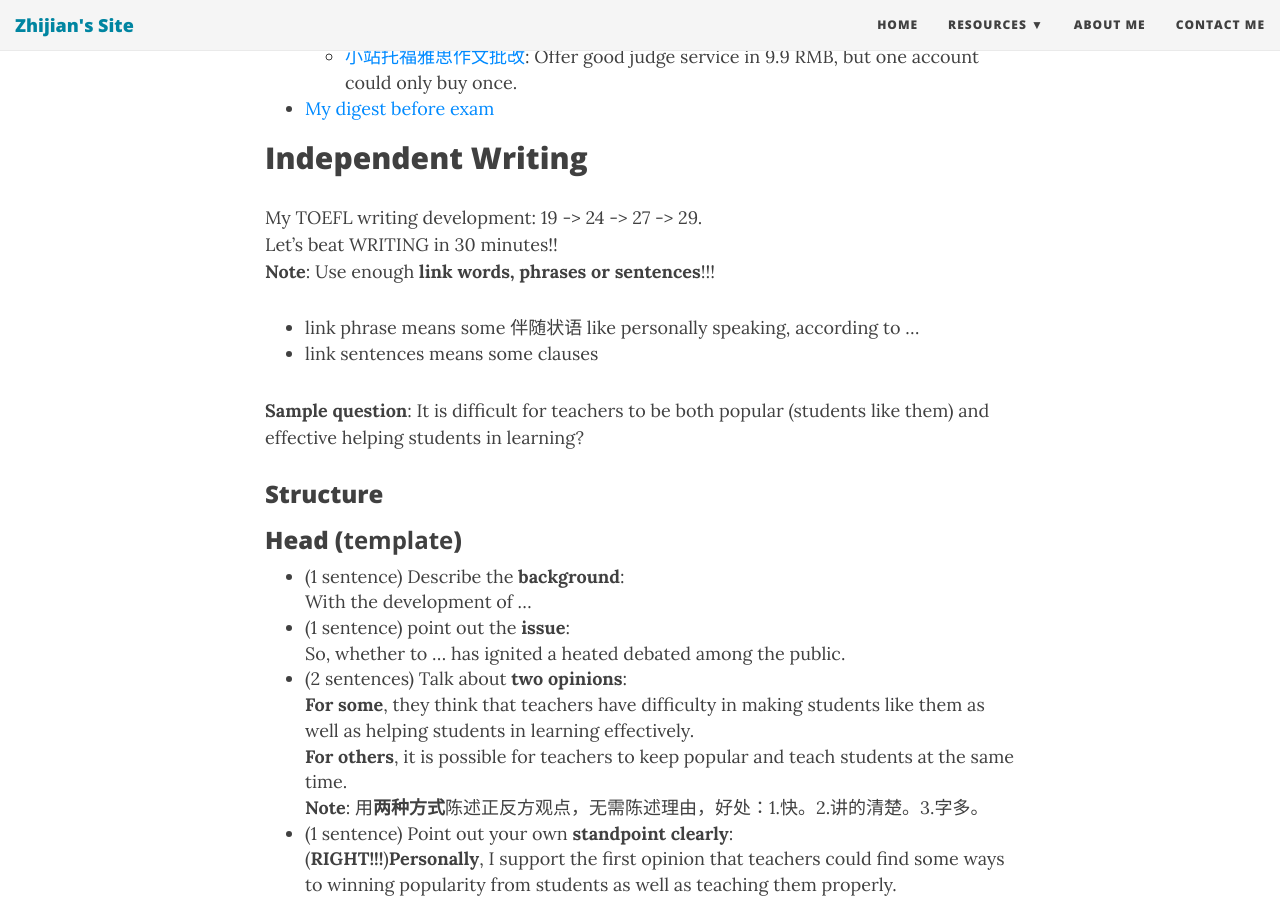
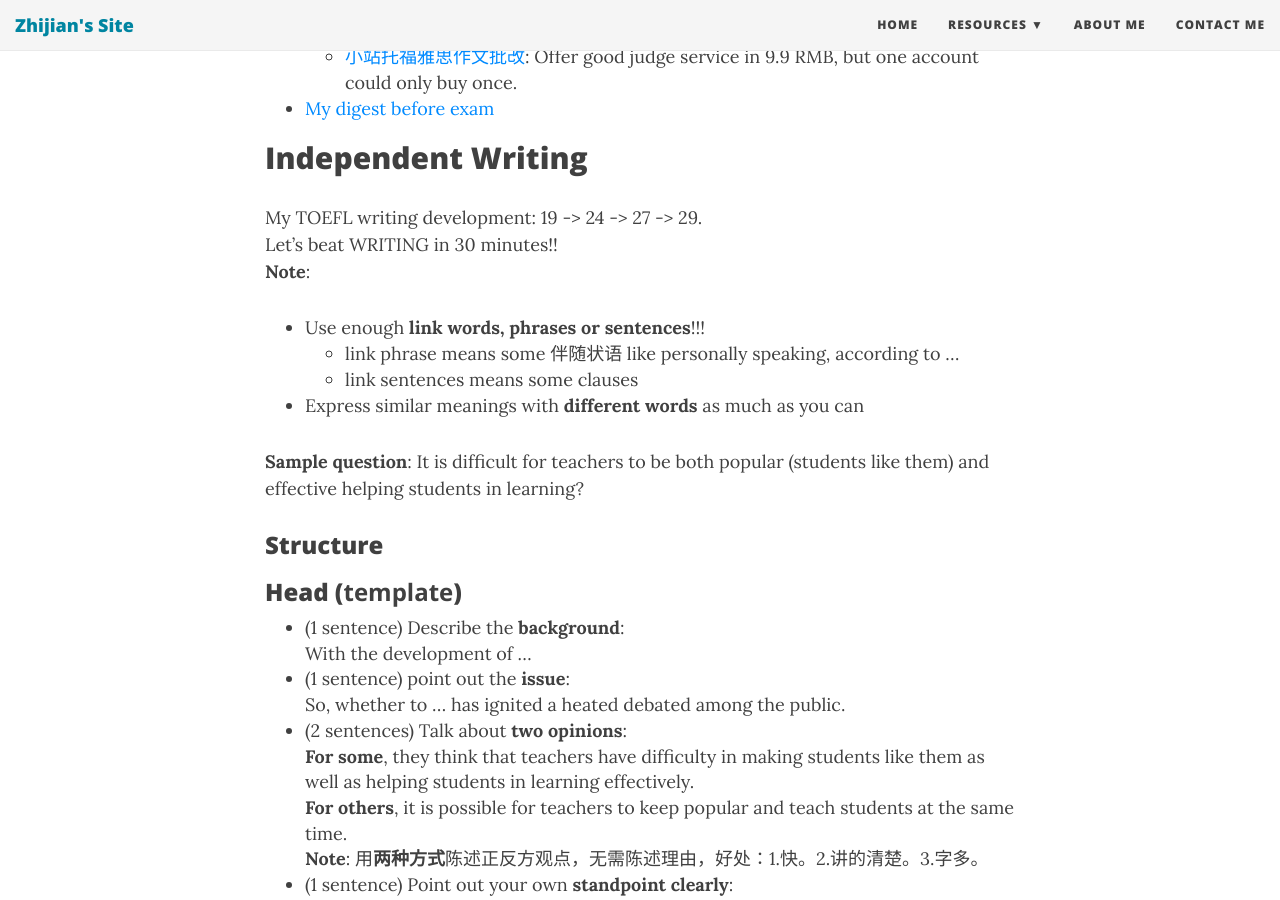
Before and after one commit to softwarelight/ZhijianJiang, a Jekyll site: the page built from _posts/fly_overseas/2016-09-24-TOEFL-Experience.md, in a window 1280 px wide and 900 px high, scrolled down 840 px. Built offline with Jekyll 4.4.1, drawn with Linux system fonts in a browser that asks for light colours; nearby versions of some CDN libraries; comment, search, counter and statistics services are not loaded.

Commit message:
Update 2016-09-24-TOEFL-Experience.md

```diff
--- a/_posts/fly_overseas/2016-09-24-TOEFL-Experience.md
+++ b/_posts/fly_overseas/2016-09-24-TOEFL-Experience.md
@@ -26,9 +26,11 @@ After struggling with TOEFL four times, from 78 to 106, maybe some of my ideas a
 ## Independent Writing
 My TOEFL writing development: 19 -> 24 -> 27 -> 29.
 Let's beat WRITING in 30 minutes!!
-**Note**: Use enough **link words, phrases or sentences**!!!
-* link phrase means some 伴随状语 like personally speaking, according to ...
-* link sentences means some clauses
+**Note**:
+* Use enough **link words, phrases or sentences**!!!
+   * link phrase means some 伴随状语 like personally speaking, according to ...
+   * link sentences means some clauses
+* Express similar meanings with **different words** as much as you can
 
 **Sample question**: It is difficult for teachers to be both popular (students like them) and effective helping students in learning?
 
```
